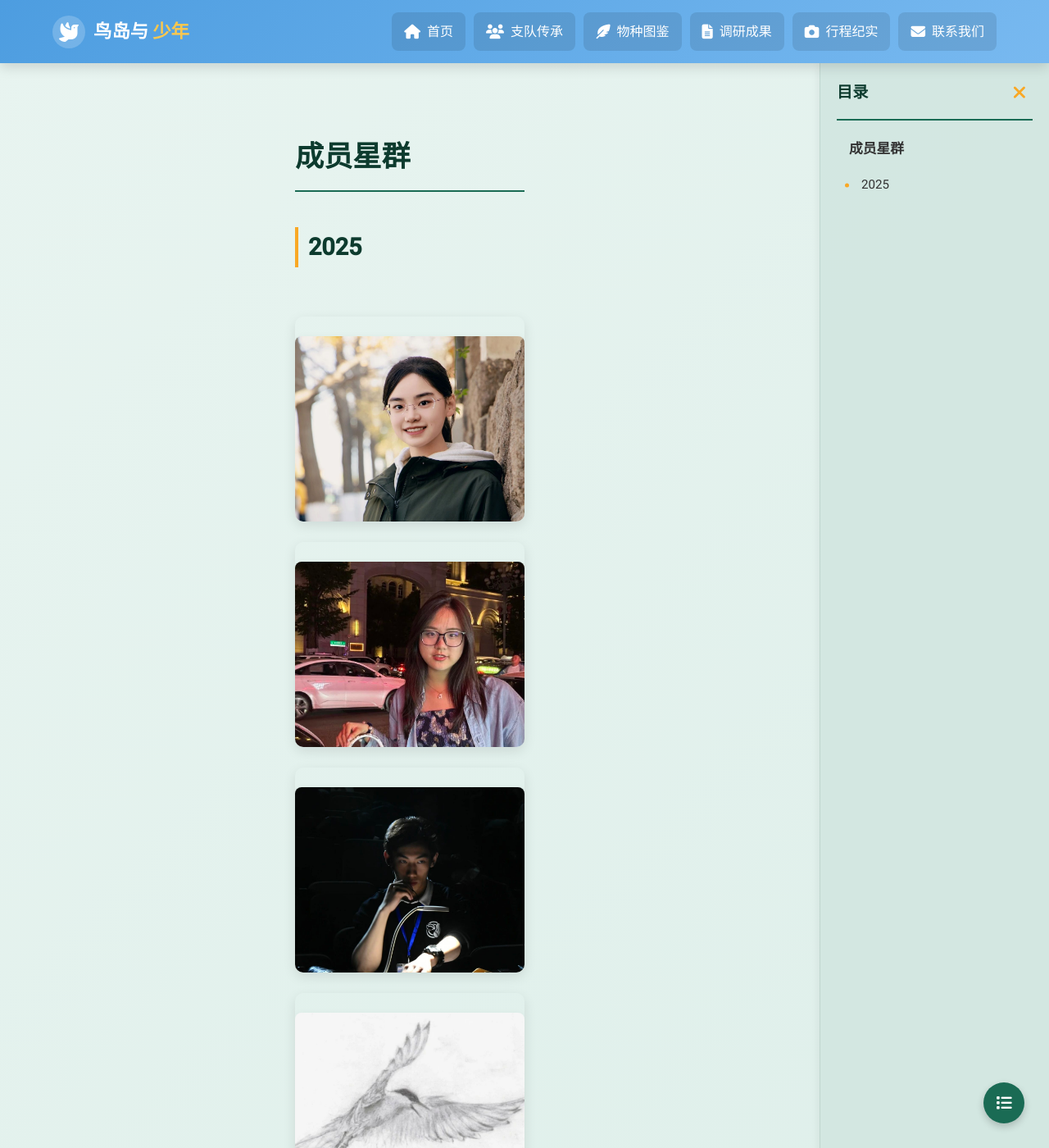
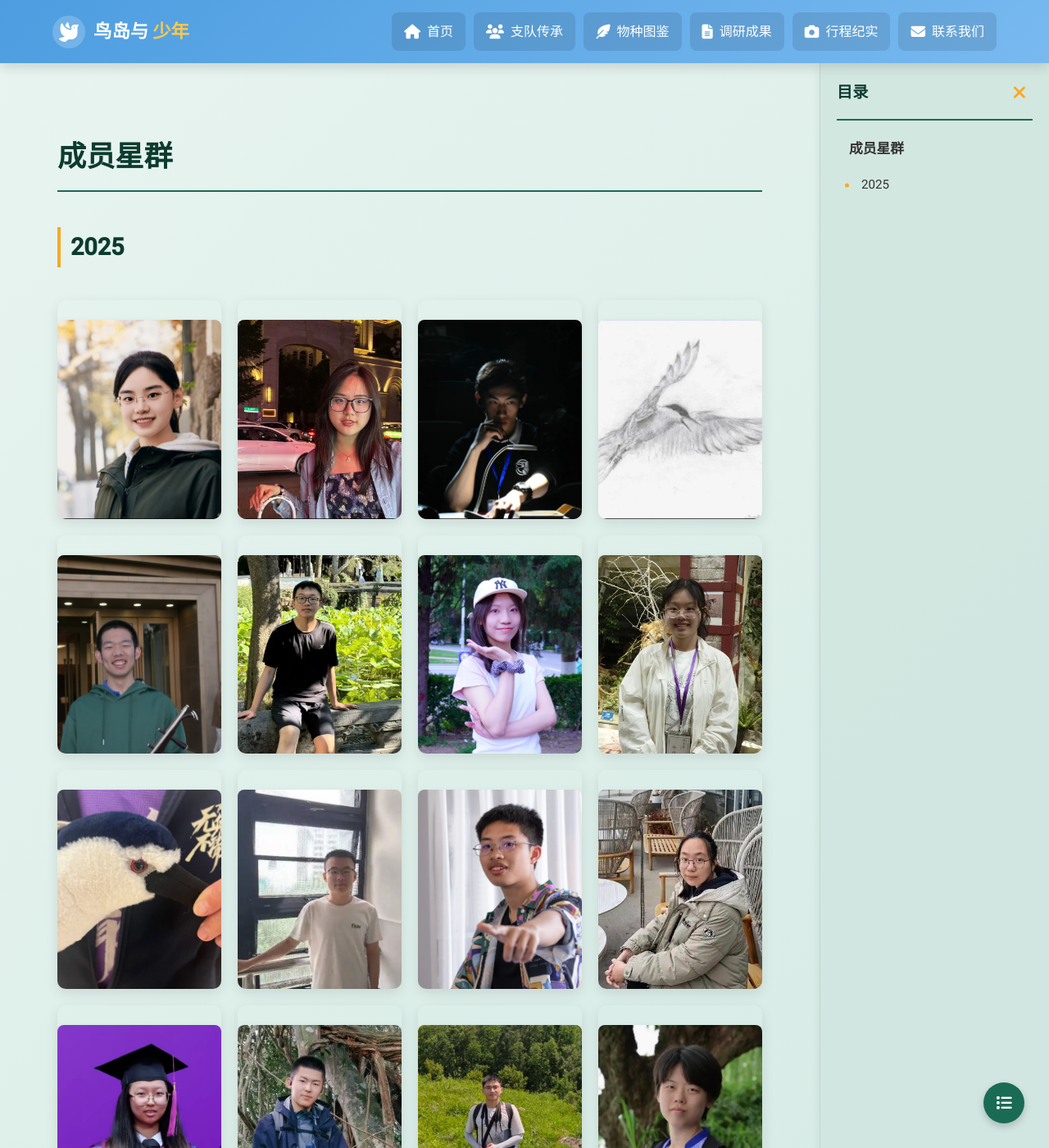
Before and after one commit to zf-li23/tsinghua_birdisland.github.io, a Jekyll site: the page built from about/members.md, in a window 1280 px wide and 1400 px high. Shown: the whole window at 82% size. Built offline with Jekyll 4.4.1, drawn with Linux system fonts in a browser that asks for light colours.

Commit message:
Update style.css

```diff
--- a/assets/css/style.css
+++ b/assets/css/style.css
@@ -209,30 +209,39 @@
     }
 }
 
+/* 成员画廊 - 修复白边问题并优化布局 */
 .gallery-grid {
     display: grid;
-    grid-template-columns: repeat(auto-fill, minmax(280px, 1fr));
-    gap: 25px;
-    margin: 60px auto 0;
+    grid-template-columns: repeat(auto-fill, minmax(200px, 1fr)); /* 减小最小宽度 */
+    gap: 20px; /* 减小间隙 */
+    margin: 40px auto 0; /* 调整上边距 */
+    max-width: 1200px; /* 增加最大宽度 */
 }
 
 .gallery-item {
     border-radius: 10px;
     overflow: hidden;
-    height: 250px;
     position: relative;
     box-shadow: 0 5px 15px rgba(0, 0, 0, 0.1);
+    aspect-ratio: 3/4; /* 使用更适合人像的比例 */
+    transition: transform 0.3s ease; /* 添加整体动画效果 */
+}
+
+.gallery-item:hover {
+    transform: translateY(-5px); /* 悬停时轻微上浮 */
+    box-shadow: 0 8px 20px rgba(0, 0, 0, 0.15); /* 增强阴影 */
 }
 
 .gallery-item img {
     width: 100%;
     height: 100%;
+    display: block; /* 关键修复：消除白边 */
     object-fit: cover;
     transition: transform 0.5s;
 }
 
 .gallery-item:hover img {
-    transform: scale(1.1);
+    transform: scale(1.05); /* 减小缩放比例 */
 }
 
 .gallery-caption {
@@ -240,13 +249,73 @@
     bottom: 0;
     left: 0;
     right: 0;
-    background: rgba(0, 0, 0, 0.7);
+    background: rgba(0, 0, 0, 0.8); /* 加深背景 */
     color: white;
-    padding: 15px;
+    padding: 12px 15px; /* 调整内边距 */
     transform: translateY(100%);
     transition: transform 0.3s;
+    font-size: 0.9rem; /* 减小字体大小 */
+    line-height: 1.4; /* 调整行高 */
+    text-align: center; /* 居中文本 */
 }
 
 .gallery-item:hover .gallery-caption {
     transform: translateY(0);
 }
+
+/* 添加渐变遮罩增强效果 */
+.gallery-item::after {
+    content: "";
+    position: absolute;
+    top: 0;
+    left: 0;
+    right: 0;
+    bottom: 0;
+    background: linear-gradient(to top, rgba(0,0,0,0.7) 0%, transparent 60%);
+    opacity: 0;
+    transition: opacity 0.3s;
+    z-index: 1;
+}
+
+.gallery-item:hover::after {
+    opacity: 1;
+}
+
+/* 响应式调整 */
+@media (min-width: 1200px) {
+    .gallery-grid {
+        grid-template-columns: repeat(4, 1fr); /* 大屏固定4列 */
+    }
+}
+
+@media (max-width: 900px) {
+    .gallery-grid {
+        grid-template-columns: repeat(auto-fill, minmax(180px, 1fr)); /* 中等屏幕调整 */
+        gap: 15px;
+    }
+}
+
+@media (max-width: 768px) {
+    .gallery-grid {
+        grid-template-columns: repeat(2, 1fr); /* 移动端2列 */
+        gap: 15px;
+        margin: 30px auto 0;
+    }
+
+    .section-title {
+        font-size: 1.5rem;
+        margin: 2rem 0 1rem;
+    }
+
+    .gallery-caption {
+        padding: 10px;
+        font-size: 0.8rem;
+    }
+}
+
+@media (max-width: 480px) {
+    .gallery-grid {
+        grid-template-columns: 1fr; /* 小屏幕1列 */
+        max-width: 350px;
+    }
+}
```
